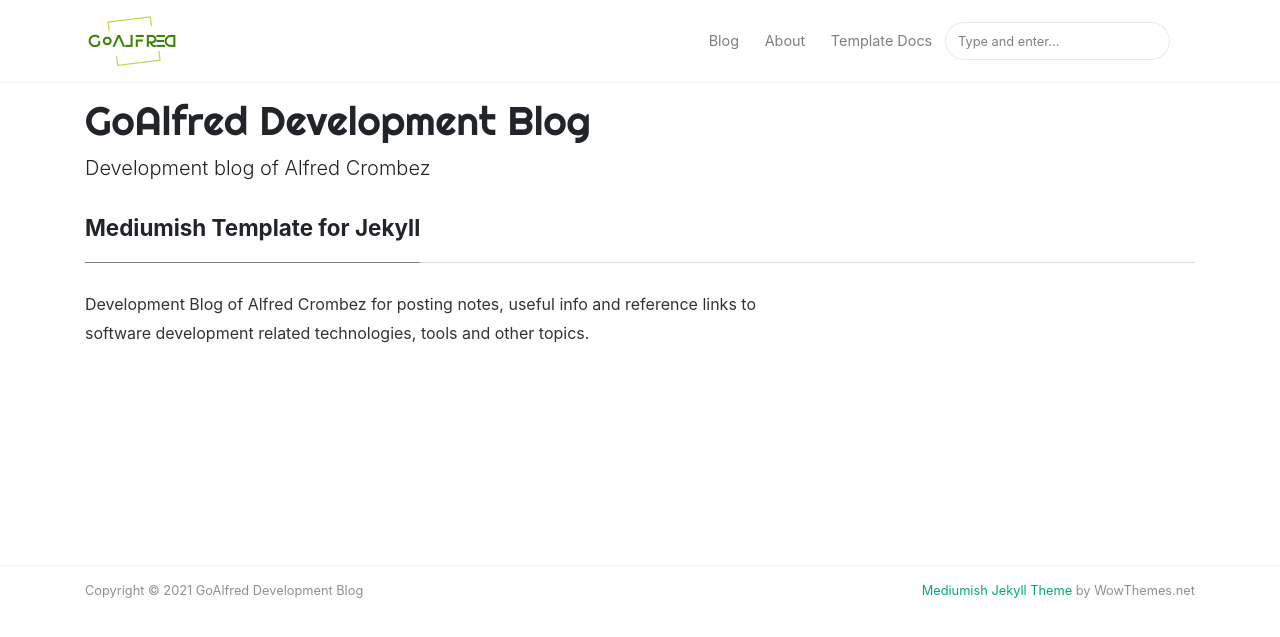
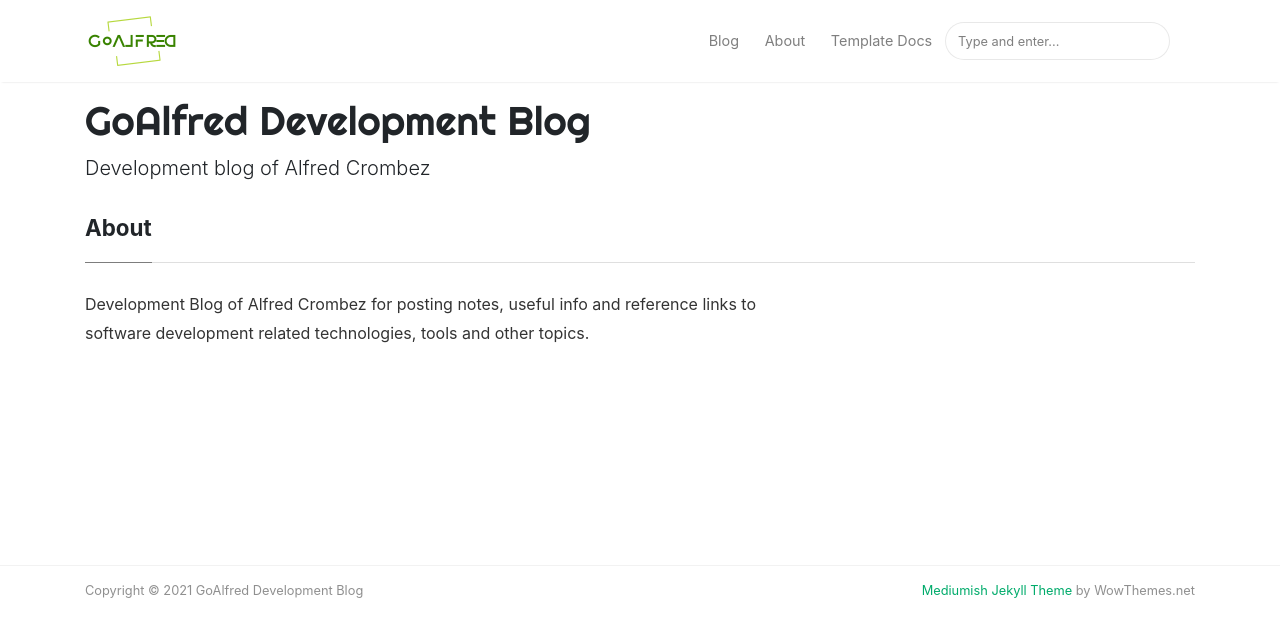
Before and after one commit to goalfred-dev/goalfred-dev.github.io, a Jekyll site: the page built from _pages/about.md, in a window 1280 px wide. Shown: the top 637 px of the page. Built offline with Jekyll 4.4.1, drawn with Linux system fonts in a browser that asks for light colours; nearby versions of some CDN libraries.

Commit message:
Changed About title

```diff
--- a/_pages/about.md
+++ b/_pages/about.md
@@ -1,6 +1,6 @@
 ---
 layout: page
-title: Mediumish Template for Jekyll
+title: About
 permalink: /about
 comments: true
 ---
```
